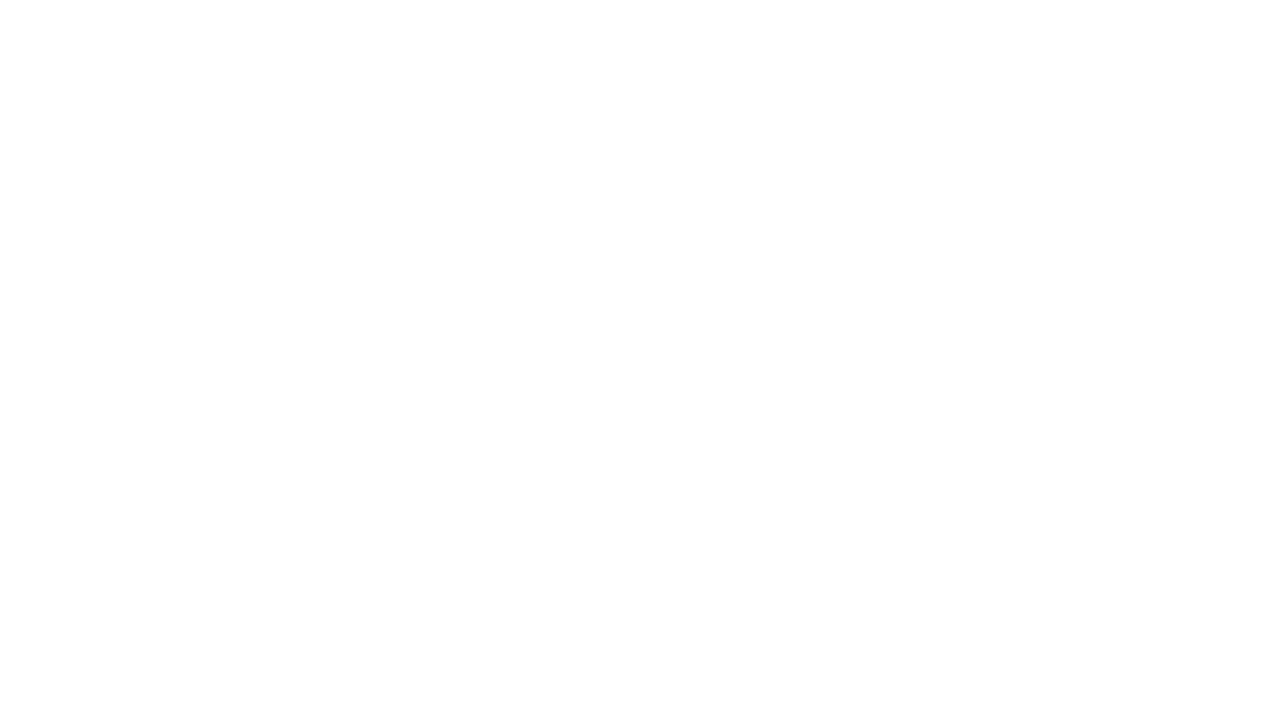
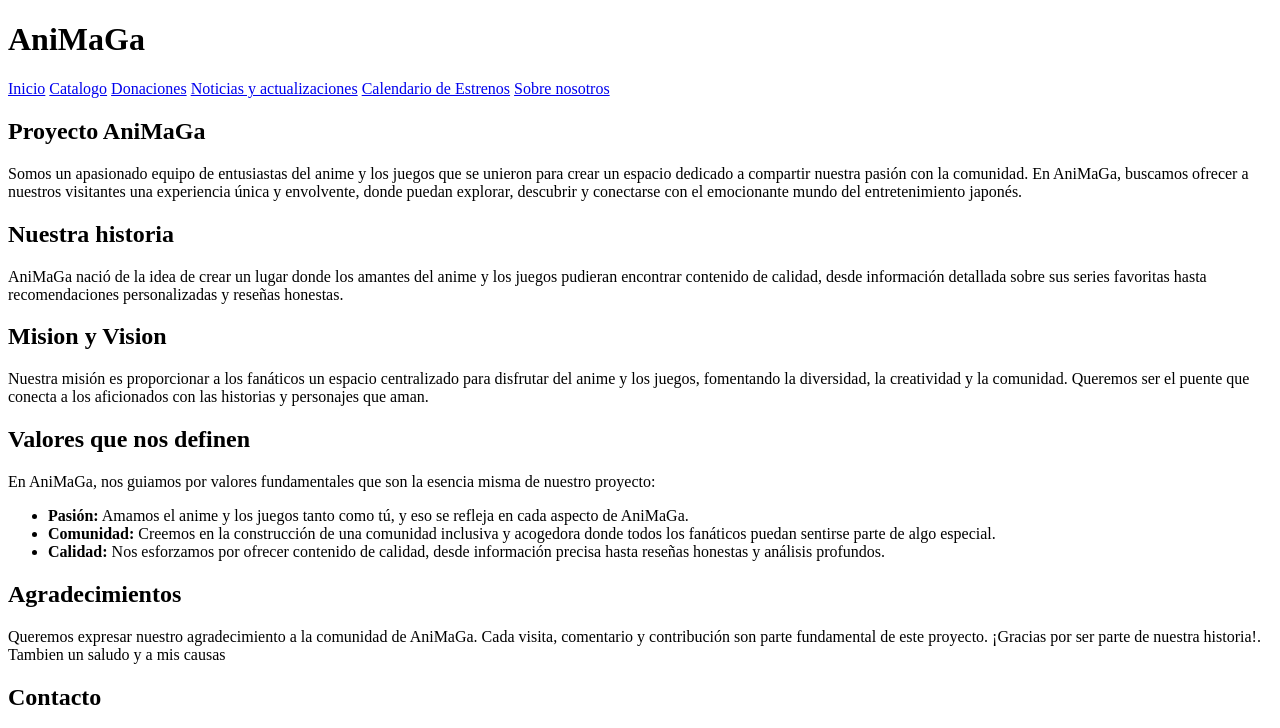
Before and after one commit to Acedi-a/proyecto-web-AniMaGa, a plain HTML site: page aboutus.html in a window 1280 px wide. Shown: the top 728 px of the page. Drawn offline with Linux system fonts and the light colour scheme.

Commit message:
Se suben imagenes y otros

```diff
--- a/aboutus.html
+++ b/aboutus.html
@@ -0,0 +1,58 @@
+<!DOCTYPE html>
+<html lang="es">
+    <head>
+        <meta charset="UTF-8">
+        <meta name="viewport" content="width=device-width, initial-scale=1.0">
+        <meta name="description" content="Explora el emocionante mundo del anime y los juegos en AniMaGa. Descubre episodios, reseñas, noticias y únete a la comunidad. ¡Vive la pasión con nosotros!">
+        <meta name="keywords" content="Anime,manga,game,juegos,waifu,geek,otakus,games">
+        <meta name="author" content="Acedia">
+        <link rel="icon" href="imagenes/icono.ico">
+        <title>AniMaGa</title>
+    </head>
+    <body>
+
+        <h1>AniMaGa</h1>
+        <nav>
+            <a href="index.html">Inicio</a>
+            <a href="catalogo.html">Catalogo</a>
+            <a href="donaciones.html">Donaciones</a>
+            <a href="ups.html">Noticias y actualizaciones</a>
+            <a href="ups.html">Calendario de Estrenos</a>
+            <a href="aboutus.html">Sobre nosotros</a>
+        </nav>
+
+        <h2>Proyecto AniMaGa</h2>
+        <p>Somos un apasionado equipo de entusiastas del anime y los juegos que se unieron para crear un espacio dedicado
+            a compartir nuestra pasión con la comunidad. En AniMaGa, buscamos ofrecer a nuestros visitantes una experiencia
+            única y envolvente, donde puedan explorar, descubrir y conectarse con el emocionante mundo del entretenimiento japonés.</p>
+
+        <h2>Nuestra historia</h2>
+        <p>AniMaGa nació de la idea de crear un lugar donde los amantes del anime y los juegos pudieran encontrar contenido de calidad,
+            desde información detallada sobre sus series favoritas hasta recomendaciones personalizadas y reseñas honestas.</p>
+
+        <h2>Mision y Vision</h2>
+        <p>Nuestra misión es proporcionar a los fanáticos un espacio centralizado para disfrutar del anime y los juegos, fomentando la
+            diversidad, la creatividad y la comunidad. Queremos ser el puente que conecta a los aficionados con las historias y
+            personajes que aman.</p>
+
+        <h2>Valores que nos definen</h2>
+        <p>En AniMaGa, nos guiamos por valores fundamentales que son la esencia misma de nuestro proyecto:</p>
+        <ul>
+            <li><b>Pasión:</b> Amamos el anime y los juegos tanto como tú, y eso se refleja en cada aspecto de AniMaGa.</li>
+            <li><b>Comunidad:</b> Creemos en la construcción de una comunidad inclusiva y acogedora donde todos los fanáticos puedan sentirse parte de algo especial.</li>
+            <li><b>Calidad:</b> Nos esforzamos por ofrecer contenido de calidad, desde información precisa hasta reseñas honestas y análisis profundos.</li>
+        </ul>
+
+        <h2>Agradecimientos</h2>
+        <p>Queremos expresar nuestro agradecimiento a la comunidad de AniMaGa. Cada visita, comentario y contribución son parte fundamental de este proyecto.
+            ¡Gracias por ser parte de nuestra historia!. Tambien un saludo y a mis causas</p>
+
+        <h2>Contacto</h2>
+        <a href="https://wa.me/+59167394840">
+            <img src="imagenes/bochigod.jpg" alt="Imagen con enlace al contacto del autor">
+            <p><b>Acedia</b></p>
+        </a>
+
+
+    </body>
+</html>
```
Also changed, not shown: catalogo.html (+27 -0 lines), donaciones.html (+27 -0 lines), index.html (+5 -3 lines), test.html (+2 -1 lines), ups.html (+28 -0 lines), imagenes/bg.jpg (added), imagenes/bochigod.jpg (added), imagenes/icono.ico (added).
